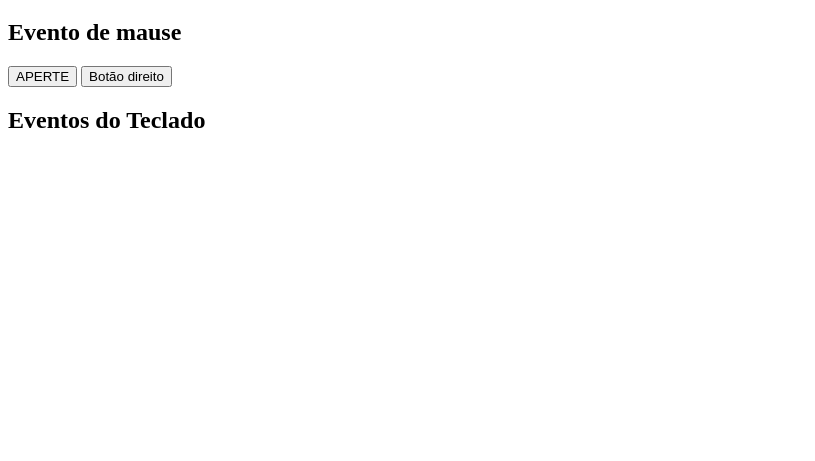
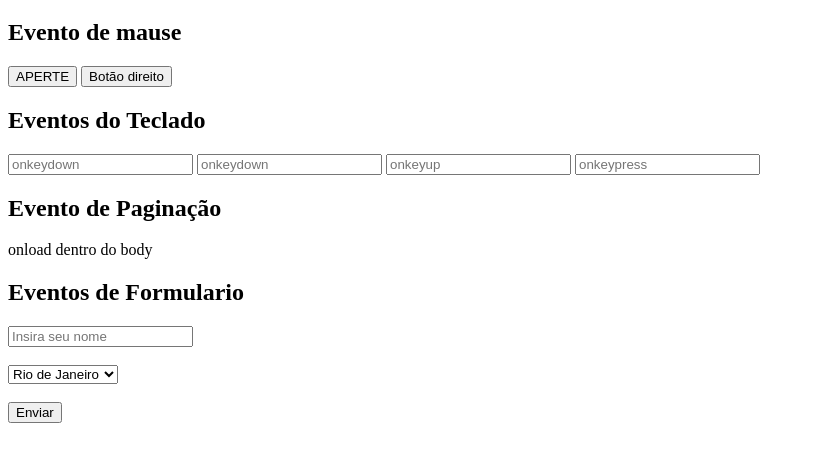
Before and after one commit to Isabelaweb/Curso-Js, a plain HTML site: page js-intermediario/curso2.0.html in a window 1280 px wide. Shown: the part 61-522 px from the top of the page, without its empty margins (0-815 px from the left). Drawn offline with Linux system fonts and the light colour scheme.

Commit message:
Curso de Js

```diff
--- a/js-intermediario/curso-script2.0.js
+++ b/js-intermediario/curso-script2.0.js
@@ -26,3 +26,49 @@ function onclick() {
 function botaoDireito() {
     alert("Você clickou com botão direito")
 }
+
+///////
+function tecladoApertado(event) {
+    console.log("Teclado Apertado" + event.keyCode); // codigo da tecla que retorna um número
+    if (event.keyCode == 32) {
+        console.log("Você apertou o espaço")
+    } else {
+        console.log("Aperte o espaço")
+    }
+}
+
+function shift(recebeUmEvento) {
+    console.log("Shift ainda não precionado" + recebeUmEvento.shiftKey) // Quando o shif for apertado ele retorna um boleam com true.
+    if (recebeUmEvento.shiftKey == true) {
+        console.log("Shift precionado");
+    }
+
+}
+
+function soltouOteclado() {
+    console.log("Soltou o teclado");
+}
+
+function apertouEsoltouMouse() {
+    console.log("Apertou alguma tecla");
+}
+
+function carregou() {
+    alert("Pagina carregada");
+}
+
+function focado() {
+    console.log("Campo focado");
+}
+
+function desfocado() {
+    console.log("Desfocou do campo");
+}
+
+function opcaoSelecionada(objeto) {
+    console.log("Cidade selecionada: " + objeto.value);
+}
+
+function enviado() {
+    console.log("Formulario Enviado com Sucesso !!!")
+}
--- a/js-intermediario/curso2.0.html
+++ b/js-intermediario/curso2.0.html
@@ -8,7 +8,7 @@
     <title>Js intermediario</title>
 </head>
 
-<body>
+<body onload="carregou()">
 
     <header>
         <h1>
@@ -25,6 +25,34 @@
     <h2>
         Eventos do Teclado
     </h2>
+    <input type="text" placeholder="onkeydown" onkeydown="tecladoApertado(event)" />
+
+    <input type="text" placeholder="onkeydown" onkeydown="shift(event)" />
+
+    <input type="text" placeholder="onkeyup" onkeyup="soltouOteclado()" />
+
+    <input type="text" placeholder="onkeypress" onkeypress="apertouEsoltouMouse()">
+
+    <h2>
+        Evento de Paginação
+    </h2>
+    <p>onload dentro do body</p>
+
+    <h2>
+        Eventos de Formulario
+    </h2>
+    <form method="POST">
+        <input type="text" name="nome" placeholder="Insira seu nome" onfocus="focado()" onblur="desfocado()"> <br/> <br/>
+        <select name="Cidades" onchange="opcaoSelecionada(this)">
+            <option>Rio de Janeiro</option>
+            <option id="saoPaulo">São Paulo</option>
+            <option> Florianopolis</option>
+            <option>Belo Horizonte</option>
+        </select> <br/> <br/>
+        <input type="submit" value="Enviar">
+    </form>
+
+
 </body>
 <script src="./curso-script2.0.js"></script>
 
```
Also changed, not shown: desafio-01/desafio.css (added, +8 -0 lines), desafio-01/desafio.html (added, +18 -0 lines), desafio-01/desafio.js (added, +12 -0 lines).
